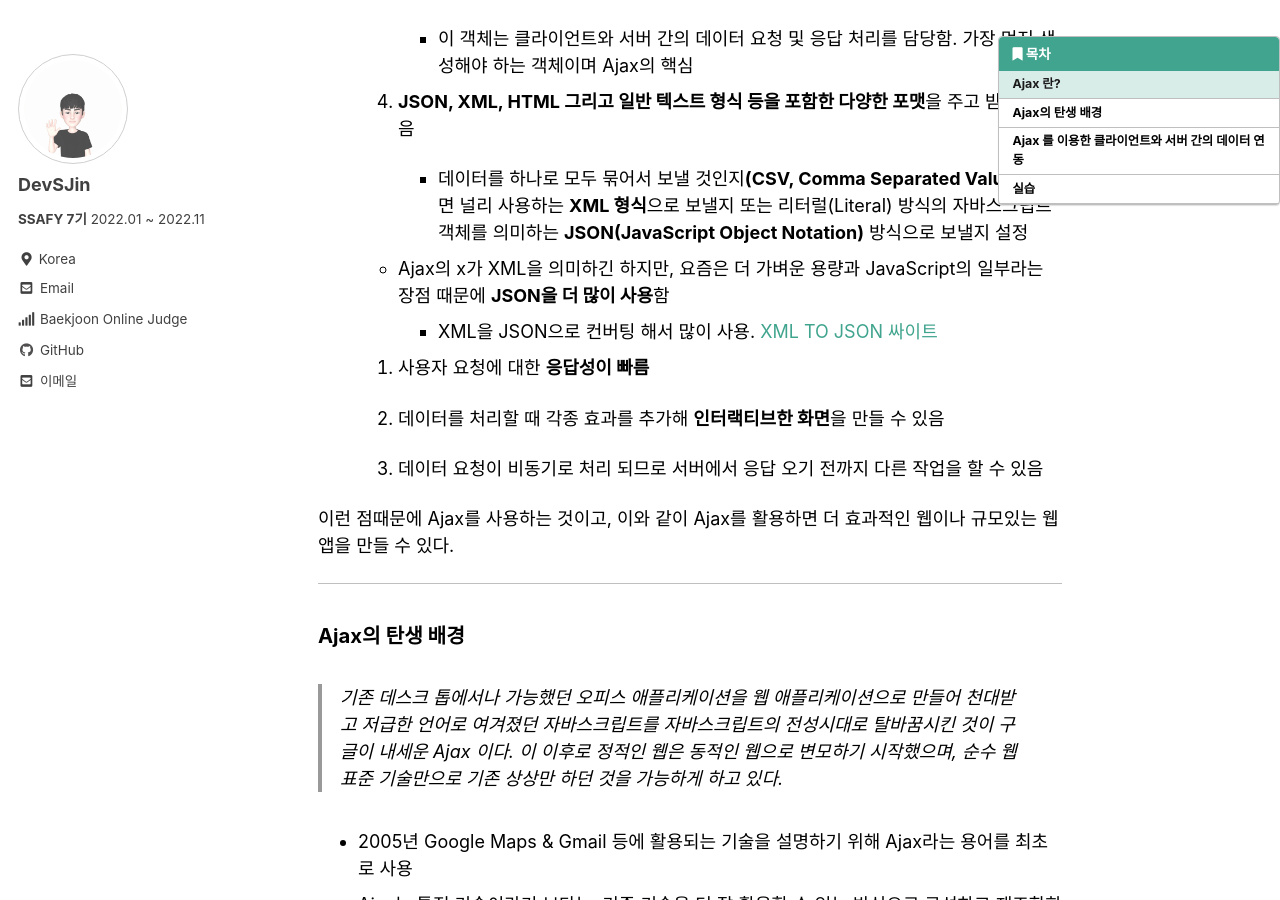
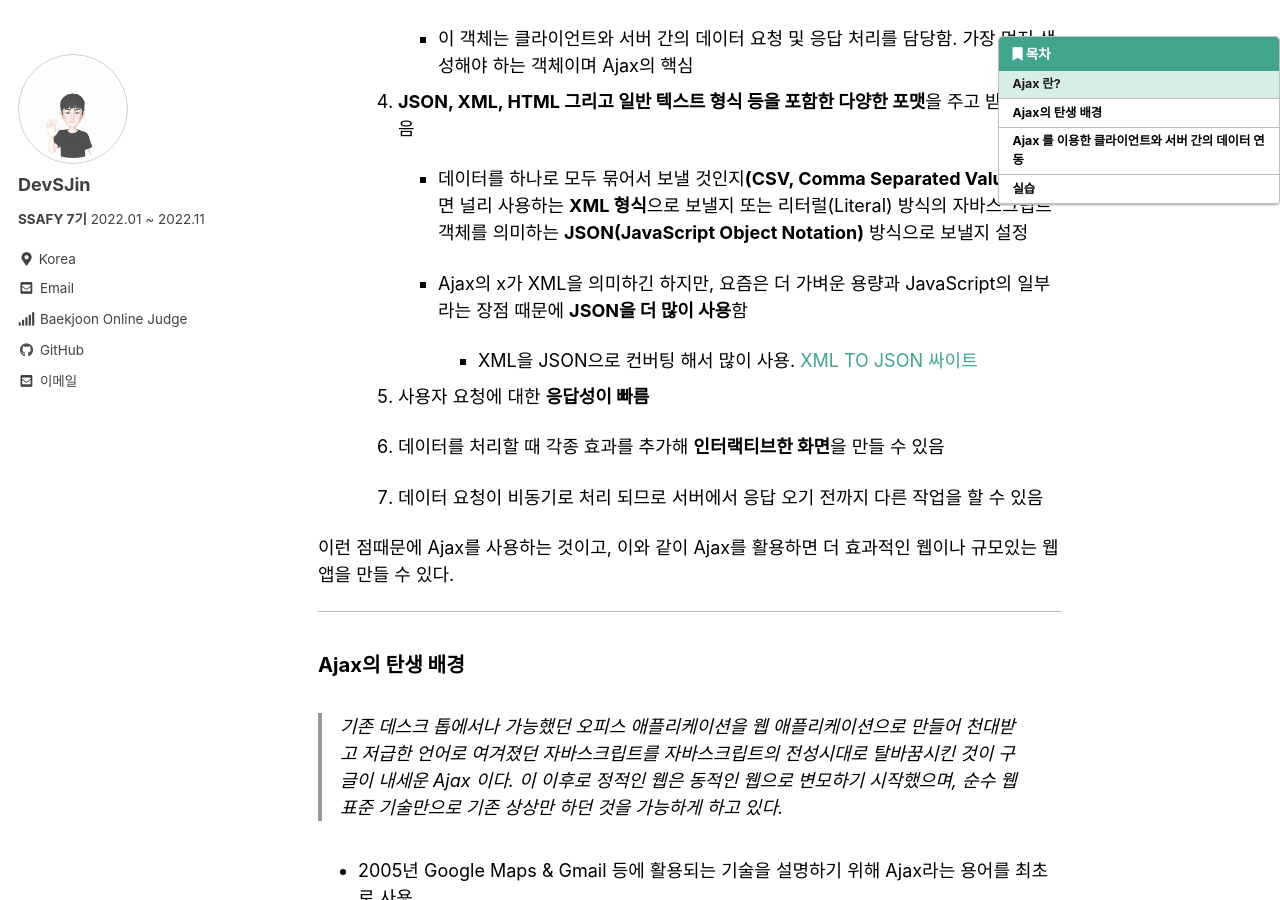
Before and after one commit to DevSJin/DevSJin.github.io, a Jekyll site: the page built from _posts/interview/jobinterview/2022-12-15-Ajax.md, in a window 1280 px wide and 900 px high, scrolled down 773 px. Built offline with Jekyll 4.4.1, drawn with Linux system fonts in a browser that asks for light colours; cached includes are drawn as plain includes.

Commit message:
오탈자 수정

```diff
--- a/_posts/interview/jobinterview/2022-12-15-Ajax.md
+++ b/_posts/interview/jobinterview/2022-12-15-Ajax.md
@@ -38,10 +38,12 @@ comments: true
      - 이 객체는 클라이언트와 서버 간의 데이터 요청 및 응답 처리를 담당함. 가장 먼저 생성해야 하는 객체이며 Ajax의 핵심
 
   4. **JSON, XML, HTML 그리고 일반 텍스트 형식 등을 포함한 다양한 포맷**을 주고 받을 수 있음
-   - 데이터를 하나로 모두 묶어서 보낼 것인지**(CSV, Comma Separated Value)** 아니면 널리 사용하는 **XML 형식**으로 보낼지 또는 리터럴(Literal) 방식의 자바스크립트 객체를 의미하는 **JSON(JavaScript Object Notation)** 방식으로 보낼지 설정
 
-   - Ajax의 x가 XML을 의미하긴 하지만, 요즘은 더 가벼운 용량과 JavaScript의 일부라는 장점 때문에 **JSON을 더 많이 사용**함
-     - XML을 JSON으로 컨버팅 해서 많이 사용. [XML TO JSON 싸이트](https://codebeautify.org/xmltojson)
+      - 데이터를 하나로 모두 묶어서 보낼 것인지**(CSV, Comma Separated Value)** 아니면 널리 사용하는 **XML 형식**으로 보낼지 또는 리터럴(Literal) 방식의 자바스크립트 객체를 의미하는 **JSON(JavaScript Object Notation)** 방식으로 보낼지 설정
+
+
+      - Ajax의 x가 XML을 의미하긴 하지만, 요즘은 더 가벼운 용량과 JavaScript의 일부라는 장점 때문에 **JSON을 더 많이 사용**함
+        - XML을 JSON으로 컨버팅 해서 많이 사용. [XML TO JSON 싸이트](https://codebeautify.org/xmltojson)
 
 
   5. 사용자 요청에 대한 **응답성이 빠름**
```
